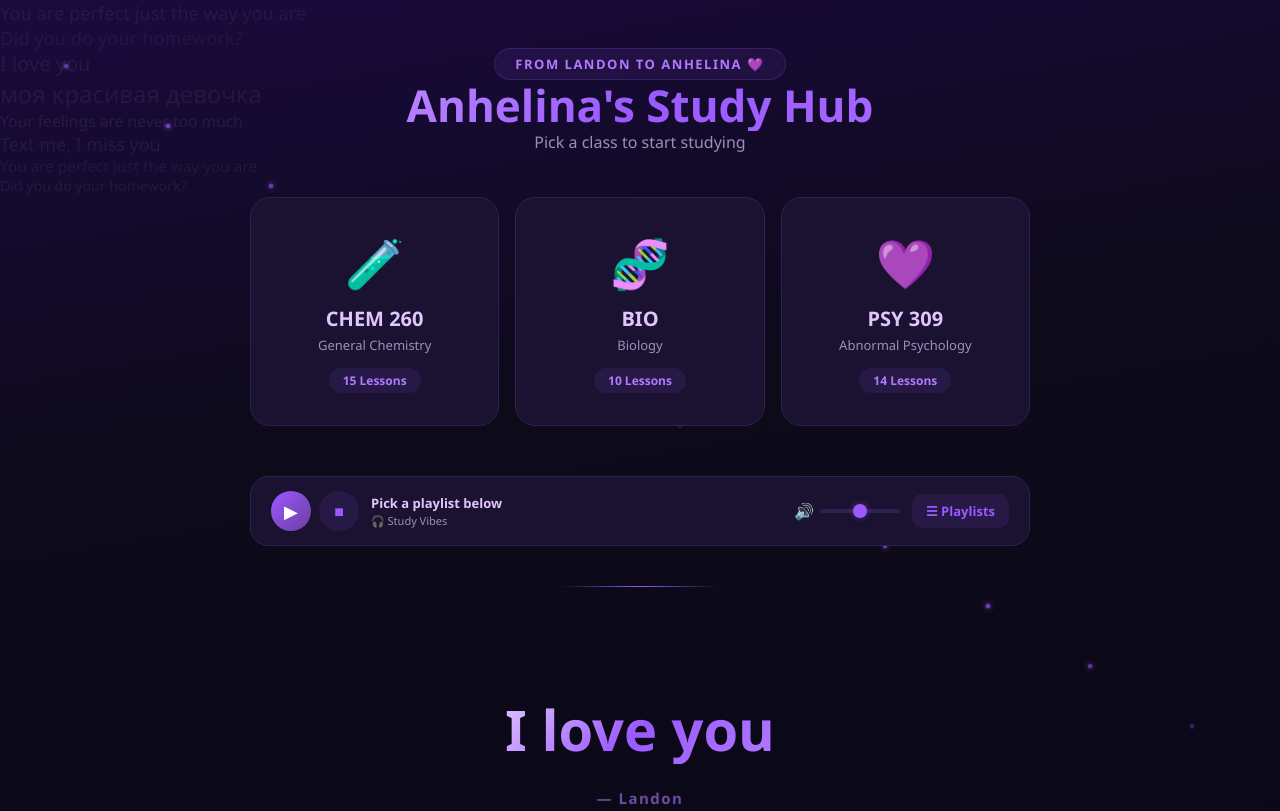
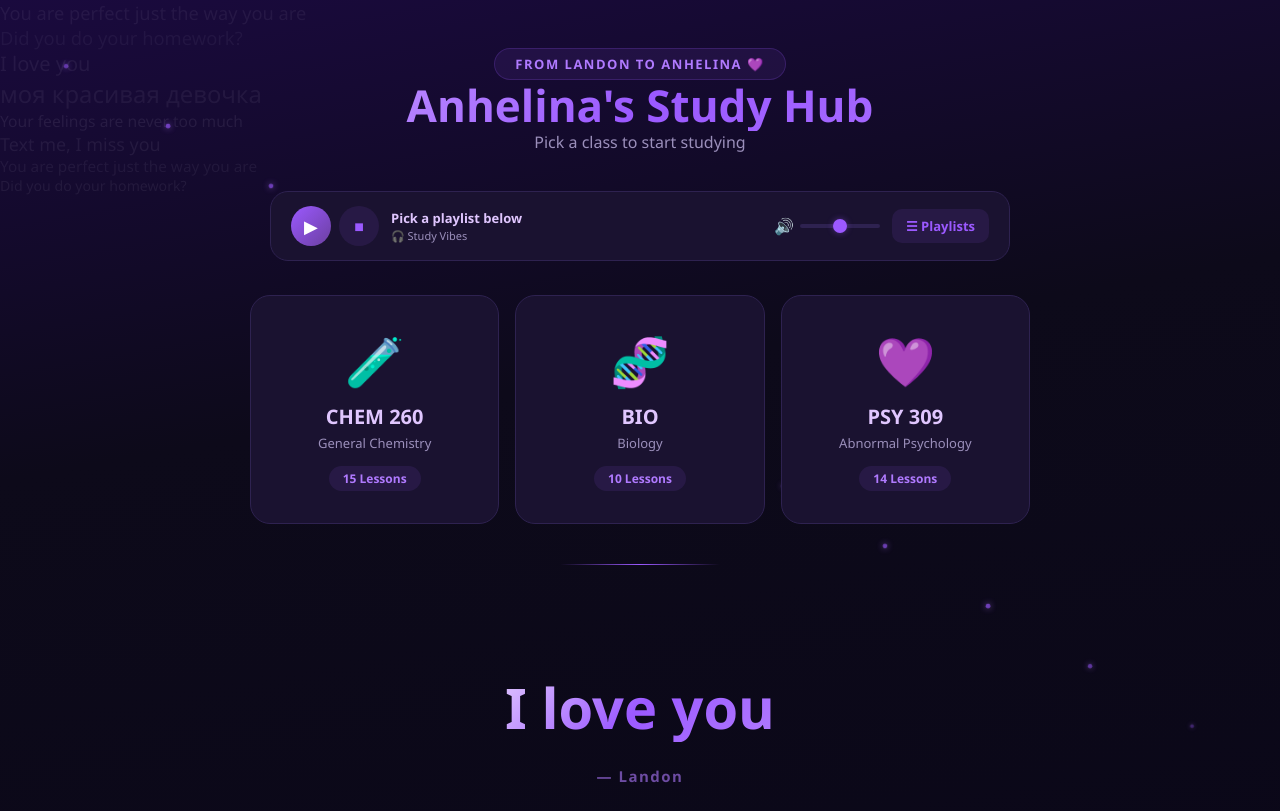
Before and after one commit to lwilliams027/HerStuying, a plain HTML site: page index.html in a window 1280 px wide. Shown: the top 811 px of the page. Drawn offline with Linux system fonts and the light colour scheme.

Commit message:
Update index.html

```diff
--- a/index.html
+++ b/index.html
@@ -95,7 +95,7 @@ h1{font-size:clamp(28px,5vw,44px);font-weight:800;background:linear-gradient(135
 .bgq{position:absolute;color:var(--accent);font-weight:800;white-space:nowrap;opacity:0;animation:driftQuote linear infinite}
 @keyframes driftQuote{0%{transform:translateX(-100%);opacity:0}5%{opacity:var(--qo,.04)}50%{opacity:var(--qo,.04)}95%{opacity:var(--qo,.04)}100%{transform:translateX(calc(100vw + 100%));opacity:0}}
 /* Music Player */
-.mp{position:relative;z-index:1;max-width:820px;margin:0 auto;padding:10px 20px 40px}
+.mp{position:relative;z-index:1;max-width:820px;margin:0 auto;padding:10px 20px 18px}
 .mp-bar{background:var(--card);border:1.5px solid var(--bdr);border-radius:18px;padding:14px 20px;display:flex;align-items:center;gap:12px;flex-wrap:wrap}
 .mp-controls{display:flex;align-items:center;gap:8px;flex-shrink:0}
 .mp-btn{width:40px;height:40px;border-radius:50%;border:none;cursor:pointer;display:flex;align-items:center;justify-content:center;font-size:16px;font-family:inherit;transition:all .2s}
@@ -159,10 +159,6 @@ h1{font-size:clamp(28px,5vw,44px);font-weight:800;background:linear-gradient(135
 </div>
 <div class="wrap">
 <div id="bread" class="bread"></div>
-<div id="nav"></div>
-<div id="app"></div>
-</div>
-<div id="bgquotes"></div>
 <div class="mp">
 <div class="mp-bar">
   <div class="mp-controls">
@@ -197,6 +193,10 @@ h1{font-size:clamp(28px,5vw,44px);font-weight:800;background:linear-gradient(135
 </div>
 <div id="ytplayer"></div>
 </div>
+<div id="nav"></div>
+<div id="app"></div>
+</div>
+<div id="bgquotes"></div>
 <div class="qs" style="position:relative;z-index:1">
 <div class="bq" id="bq"></div>
 <div style="font-size:15px;color:var(--glow);letter-spacing:1.5px;font-weight:600;opacity:.6">&mdash; Landon</div>
```
